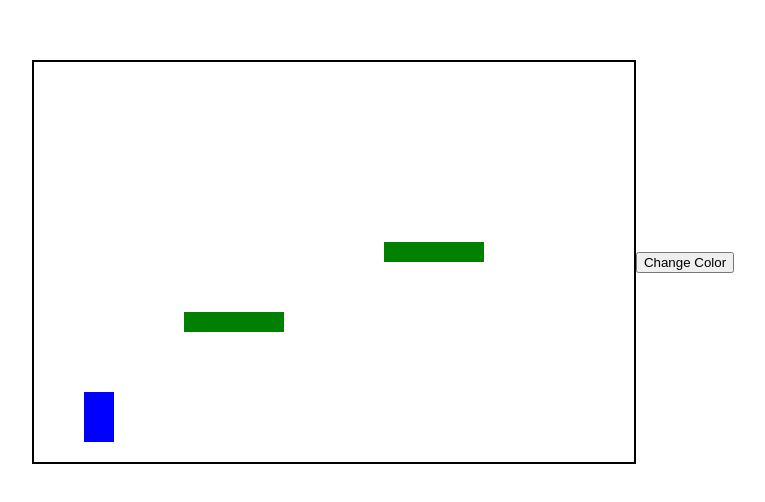
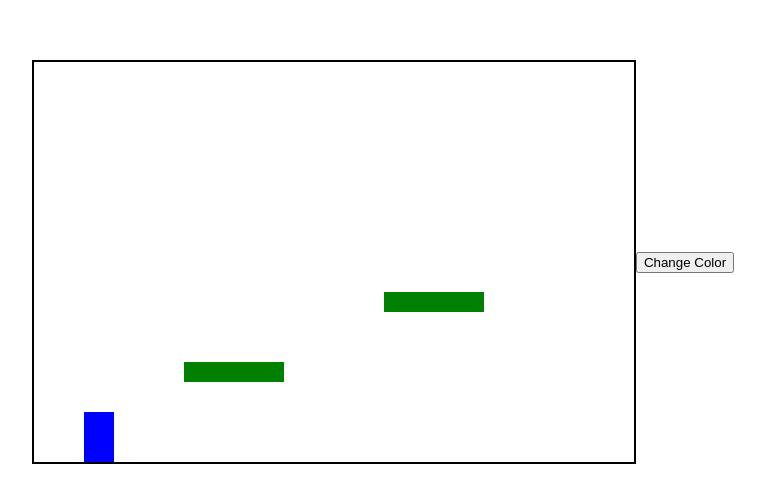
Before and after one commit to 2muchC/2muchC.github.io, a plain HTML site: page index.html in a window 1280 px wide. Shown: the part 138-640 px from the top of the page, without its empty margins (257-1022 px from the left). Drawn offline with Linux system fonts and the light colour scheme.

Commit message:
Update index.html

```diff
--- a/index.html
+++ b/index.html
@@ -3,7 +3,7 @@
 <head>
     <meta charset="UTF-8">
     <meta name="viewport" content="width=device-width, initial-scale=1.0">
-    <title>Connors Platformer</title>
+    <title>Platformer Game with Color Change</title>
     <style>
         body {
             font-family: Arial, sans-serif;
@@ -31,27 +31,27 @@
         // Player properties
         let player = {
             x: 50,
-            y: canvas.height - 80,
+            y: canvas.height - 70, // Adjusted player starting y-position
             width: 30,
             height: 50,
             speed: 5,
             velocityY: 0,
             jumping: false,
-            jumpPower: 10,
+            jumpPower: 12,
             color: 'blue', // Initial player color
         };
 
         // Platform properties (two blocks)
         const platform1 = {
             x: 150,
-            y: canvas.height - 150,
+            y: canvas.height - 100, // Adjusted platform1 y-position
             width: 100,
             height: 20,
         };
 
         const platform2 = {
             x: 350,
-            y: canvas.height - 220,
+            y: canvas.height - 170, // Adjusted platform2 y-position
             width: 100,
             height: 20,
         };
@@ -113,20 +113,24 @@
             }
 
             // Apply gravity
-            const gravity = 0.5;
+            const gravity = 0.6;
             player.velocityY += gravity;
             player.y += player.velocityY;
 
             // Check if player touches ground (including platforms)
-            if (player.y + player.height >= canvas.height - 20) { // 20 is ground thickness
-                player.y = canvas.height - player.height - 20;
+            if (player.y + player.height >= canvas.height) {
+                player.y = canvas.height - player.height;
                 player.velocityY = 0;
                 player.jumping = false;
             }
 
             // Check collision with platforms
-            if (isColliding(player, platform1) || isColliding(player, platform2)) {
-                player.y = canvas.height - platform1.height - player.height;
+            if (isColliding(player, platform1) && player.velocityY > 0) {
+                player.y = platform1.y - player.height;
+                player.velocityY = 0;
+                player.jumping = false;
+            } else if (isColliding(player, platform2) && player.velocityY > 0) {
+                player.y = platform2.y - player.height;
                 player.velocityY = 0;
                 player.jumping = false;
             }
```
